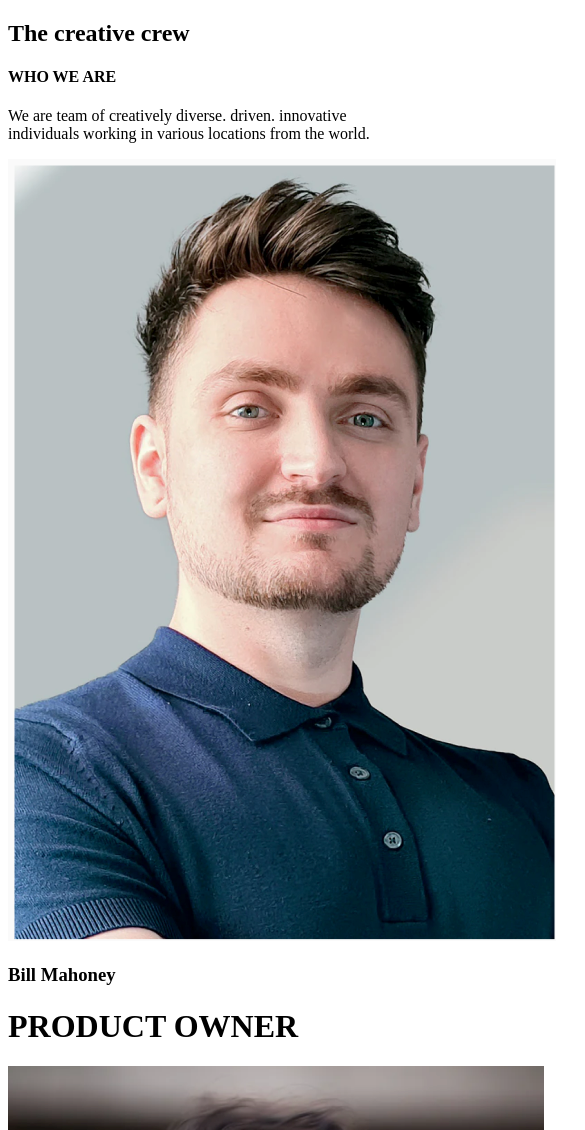
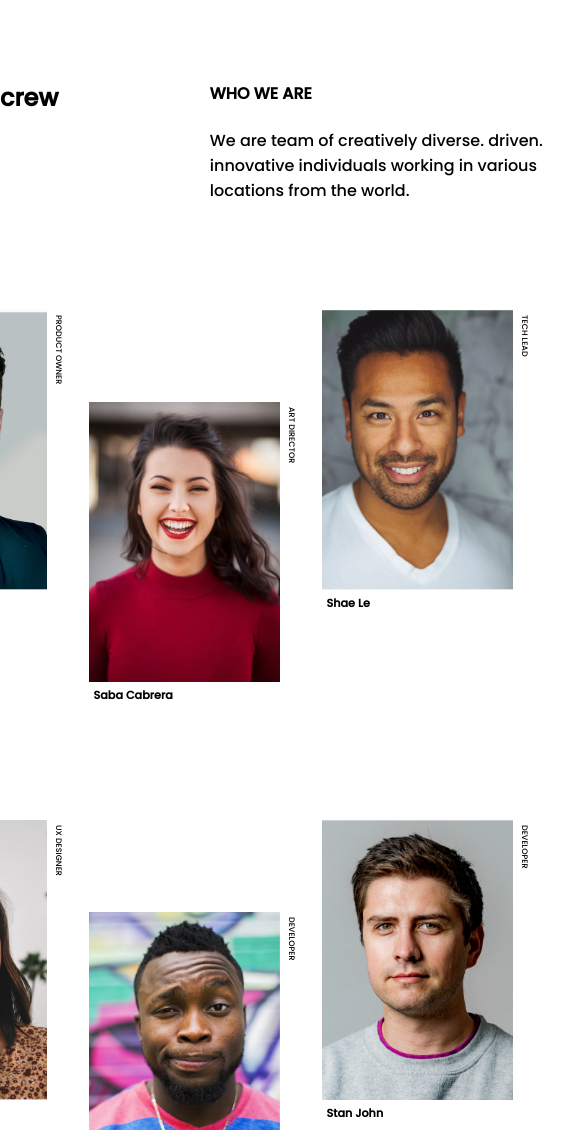
Before and after one commit to Nataliachm/my-team-page, a website: page index.html in a window 390 px wide. Shown: the top 1130 px of the page, 585 px wide, since content can reach past the window. Drawn offline with Linux system fonts and the light colour scheme.

Commit message:
Responsive

```diff
--- a/index.html
+++ b/index.html
@@ -5,47 +5,74 @@
     <meta charset="UTF-8">
     <meta http-equiv="X-UA-Compatible" content="IE=edge">
     <meta name="viewport" content="width=device-width, initial-scale=1.0">
+    <link rel="preconnect" href="https://fonts.googleapis.com">
+    <link rel="preconnect" href="https://fonts.gstatic.com" crossorigin>
+    <link href="https://fonts.googleapis.com/css2?family=Poppins:ital,wght@0,500;1,500&display=swap" rel="stylesheet">
     <link rel="stylesheet" href="styles.css" </head>
 
 <body>
     <div class="container">
+        <div class="container__header">
             <h2 class="container__tittle">The creative crew</h2>
-        <h4 class="container__subtittle">WHO WE ARE</h4>
-        <P class="container__paragraph">We are team of creatively diverse. driven.
+            <div class="container__description">
+                <h4 class="container__description-subtittle">WHO WE ARE</h4>
+                <P class="container__description-paragraph">We are team of creatively diverse. driven.
                     innovative individuals working in various locations from the world.</P>
+            </div>
+        </div>
+        <div class="container__team">
+
             <div class="container__item">
+                <div class="container__item-description">
                     <img class="container__item-image" src="/assets/photo_1.png"></img>
-            <h3 class="container__item-tittle">Bill Mahoney</h3>
-            <h1 class="container__item-subtittle">PRODUCT OWNER</h1>
+                    <p class="container__item-subtittle">PRODUCT OWNER</p>
                 </div>
+                <h5 class="container__item-tittle">Bill Mahoney</h5>
+            </div>
+
             <div class="container__item">
+                <div class="container__item-description">
                     <img class="container__item-image" src="/assets/photo_2.png"></img>
-            <h3 class="container__item-tittle">Saba Cabrera</h3>
-            <h1 class="container__item-subtittle">ART DIRECTOR</h1>
+                    <p class="container__item-subtittle">ART DIRECTOR</p>
                 </div>
+                <h5 class="container__item-tittle">Saba Cabrera</h5>
+            </div>
+
             <div class="container__item">
+                <div class="container__item-description">
                     <img class="container__item-image" src="/assets/photo_3.png"></img>
-            <h3 class="container__item-tittle">Shae Le</h3>
-            <h1 class="container__item-subtittle">TECH LEAD</h1>
+                    <p class="container__item-subtittle">TECH LEAD</p>
                 </div>
+                <h5 class="container__item-tittle">Shae Le</h5>
+            </div>
+
+
             <div class="container__item">
+                <div class="container__item-description">
                     <img class="container__item-image" src="/assets/photo_4.png"></img>
-            <h3 class="container__item-tittle">Skylah Lu</h3>
-            <h1 class="container__item-subtittle">UX DESIGNER</h1>
+                    <p class="container__item-subtittle">UX DESIGNER</p>
                 </div>
+                <h5 class="container__item-tittle">Skylah Lu</h5>
+            </div>
+
             <div class="container__item">
+                <div class="container__item-description">
                     <img class="container__item-image" src="/assets/photo_5.png"></img>
-            <h3 class="container__item-tittle">Griff Richards</h3>
-            <h1 class="container__item-subtittle">DEVELOPER</h1>
+                    <p class="container__item-subtittle">DEVELOPER</p>
                 </div>
+                <h5 class="container__item-tittle">Griff Richards</h5>
+            </div>
+
             <div class="container__item">
+                <div class="container__item-description">
                     <img class="container__item-image" src="/assets/photo_6.png"></img>
-            <h3 class="container__item-tittle">Stan John</h3>
-            <h1 class="container__item-subtittle">DEVELOPER</h1>
+                    <p class="container__item-subtittle">DEVELOPER</p>
+                </div>
+                <h5 class="container__item-tittle">Stan John</h5>
+            </div>
         </div>
 
     </div>
-
 </body>
 
 </html>
--- a/styles.scss
+++ b/styles.scss
@@ -0,0 +1,151 @@
+$font-family: 'Poppins', sans-serif;
+$letter-color: #000000;
+
+body {
+    font-size: 16px;
+    font-family: $font-family;
+}
+
+
+.container {
+    display: flex;
+    flex-direction: column;
+
+    &__header {
+        width: 358px;
+    }
+
+    &__tittle {
+        width: 50%;
+    }
+
+    &__team {
+        display: flex;
+        flex-direction: row;
+        flex-wrap: wrap;
+        gap: 20px;
+        height: 1000px;
+        width: 358px;
+    }
+
+    &__item {
+        display: flex;
+        flex-direction: column;
+
+
+        &:nth-child(odd) {
+            align-self: center;
+        }
+
+        &:nth-child(even) {
+            align-self: flex-end;
+        }
+
+
+
+        &-description {
+            display: flex;
+            flex-direction: row;
+        }
+
+        &-image {
+            width: 125px;
+            height: 185px;
+            object-fit: cover;
+            aspect-ratio: auto;
+
+
+        }
+
+        &-subtittle {
+            writing-mode: vertical-rl;
+            margin: 5px;
+            font-size: 0.5em;
+        }
+
+        &-tittle {
+            margin: 5px;
+            font-size: 0.7em;
+        }
+
+
+
+    }
+
+
+}
+
+@media(min-width: 375px) {
+
+    .container {
+
+        margin: 60px 0px;
+
+        &__header {
+            display: flex;
+            flex-direction: row;
+            width: 700px;
+            align-self: center;
+        }
+
+        &__tittle {
+            width: 135%;
+
+        }
+
+        &__team {
+            display: flex;
+            flex-direction: row;
+            flex-wrap: wrap;
+            gap: 20px;
+            height: 1000px;
+            min-width: 900px;
+            align-self: center;
+            justify-content: center;
+
+        }
+
+        &__item {
+            display: flex;
+            flex-direction: column;
+
+
+
+            &:nth-child(odd) {
+                align-self: center;
+            }
+
+            &:nth-child(even) {
+                align-self: center;
+            }
+
+
+            &:nth-child(3n-1) {
+                align-self: flex-end;
+            }
+
+            &-description {
+                display: flex;
+                flex-direction: row;
+            }
+
+            &-image {
+                width: 191px;
+                height: 280px;
+            }
+
+            &-subtittle {
+                writing-mode: vertical-rl;
+                margin: 5px;
+                font-size: 0.5em;
+            }
+
+            &-tittle {
+                margin: 5px;
+                font-size: 0.7em;
+            }
+
+
+        }
+    }
+}
```
Also changed, not shown: styles.css, 1 other file. Lines whose indentation alone changed are shown as unchanged.
